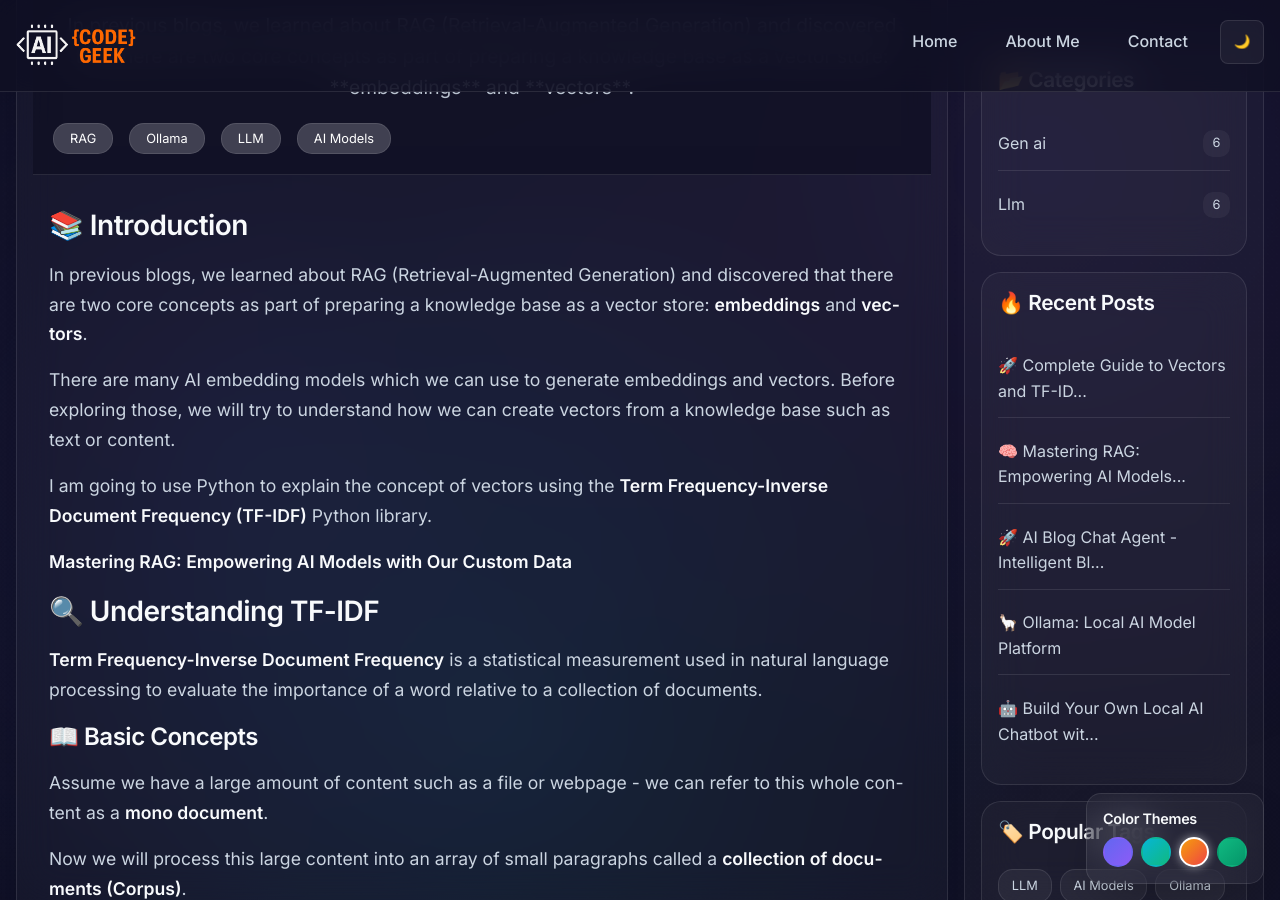
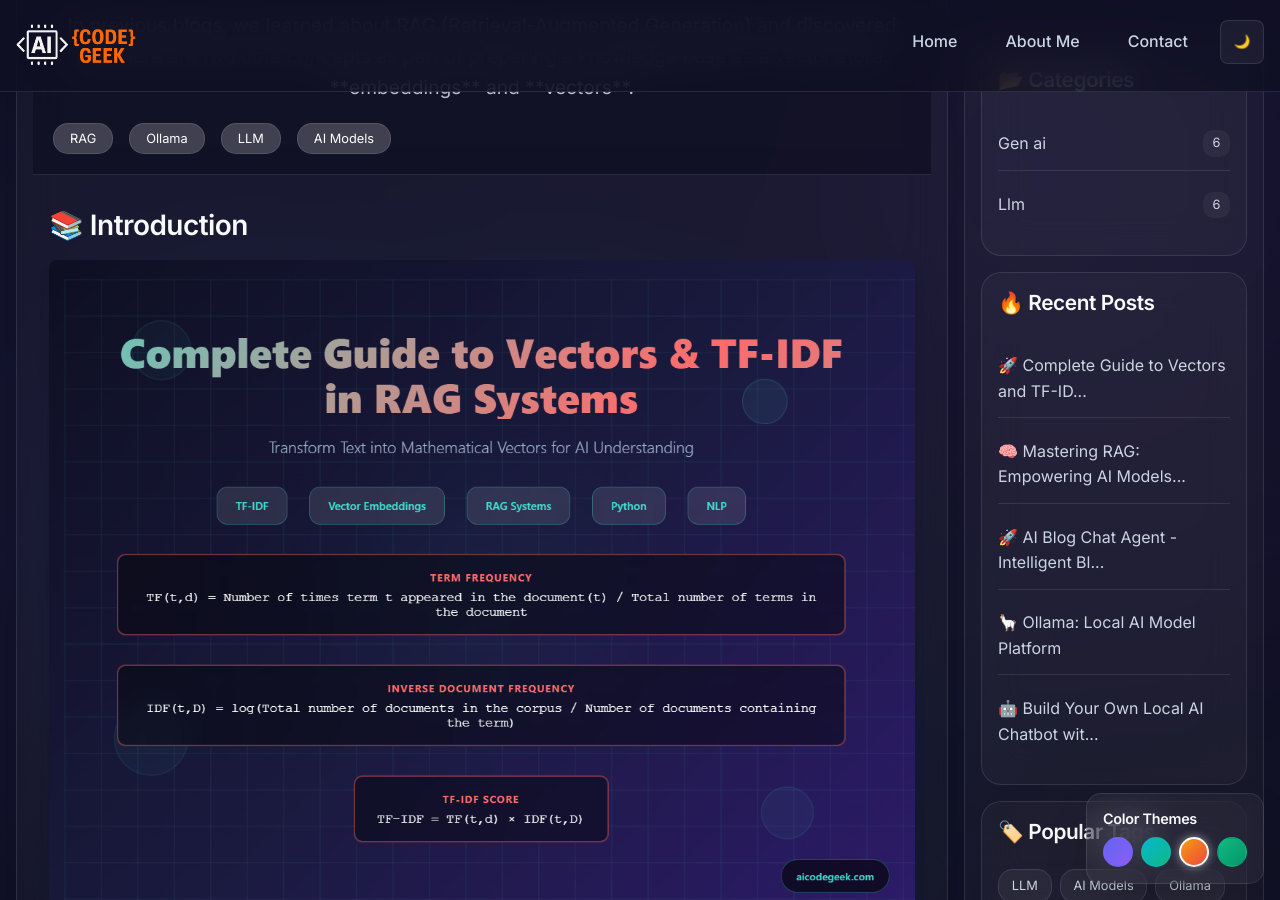
Before and after one commit to AI-Code-Geek/ai-code-geek.github.io, a Jekyll site: the page built from _posts/2025-06-11-Complete-Guide-tt-Vectors-and-TF-IDF-in-RAG-Systems.md, in a window 1280 px wide and 900 px high, scrolled down 314 px. Built offline with Jekyll 4.4.1, drawn with Linux system fonts in a browser that asks for light colours.

Commit message:
Added RAG-2 blog

```diff
--- a/_posts/2025-06-11-Complete-Guide-tt-Vectors-and-TF-IDF-in-RAG-Systems.md
+++ b/_posts/2025-06-11-Complete-Guide-tt-Vectors-and-TF-IDF-in-RAG-Systems.md
@@ -10,6 +10,8 @@ reading_time: 5
 excerpt: "In previous blogs, we learned about RAG (Retrieval-Augmented Generation) and discovered that there are two core concepts as part of preparing a knowledge base as a vector store: **embeddings** and **vectors**."
 ---
 ### 📚 Introduction
+
+![RAG2](/docs/assets/images/2025/june/rag2/1.png)
 
 In previous blogs, we learned about RAG (Retrieval-Augmented Generation) and discovered that there are two core concepts as part of preparing a knowledge base as a vector store: **embeddings** and **vectors**.
 
```
Also changed, not shown: docs/assets/images/2025/june/rag2/1.png (added).
